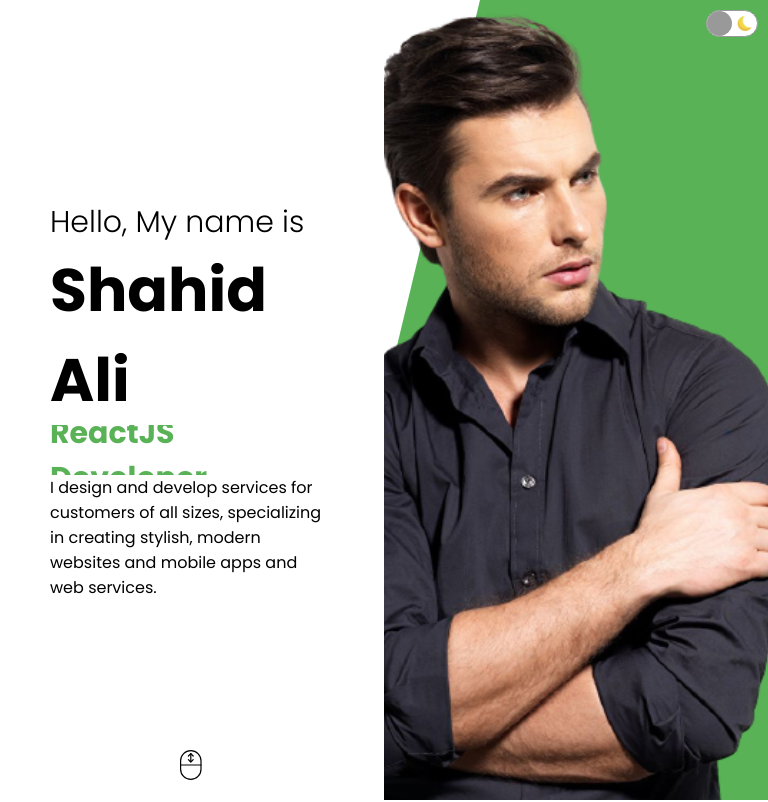
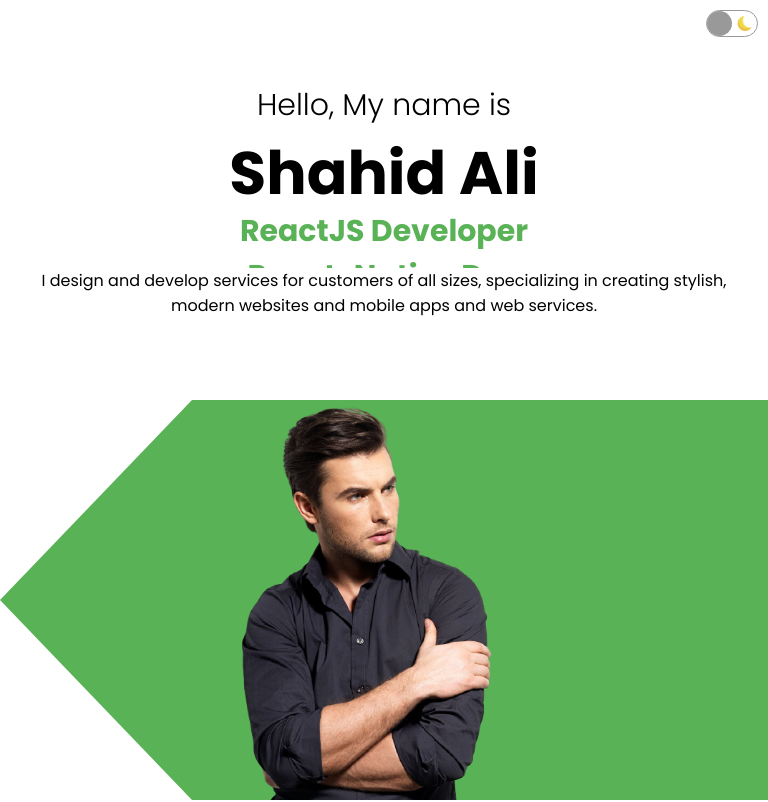
Before and after one commit to syedshahidashiqali/my_portfolio, a React (Create React App) app: page / in a window 768 px wide. Shown: the top 802 px of the page. Built offline with nearby package versions, Linux system fonts and the light colour scheme.

Commit message:
complete intro section responsiveness
with all sizes

```diff
--- a/src/components/Intro/Intro.css
+++ b/src/components/Intro/Intro.css
@@ -109,3 +109,24 @@
     align-items: center;
   }
 }
+
+@media screen and (max-width: 870px) and (min-width:480px){
+  .intro {
+    flex-direction: column;
+  }
+  .introLeftWrapper {
+    padding: 10px;
+    height: 100%;
+    align-items: center;
+    justify-content: center;
+    text-align: center;
+  }
+  .introLeftItemWrapper {
+    display: flex;
+    flex-direction: column;
+    align-items: center;
+  }
+  .introImg {
+    object-fit: contain;
+  }
+}
```
